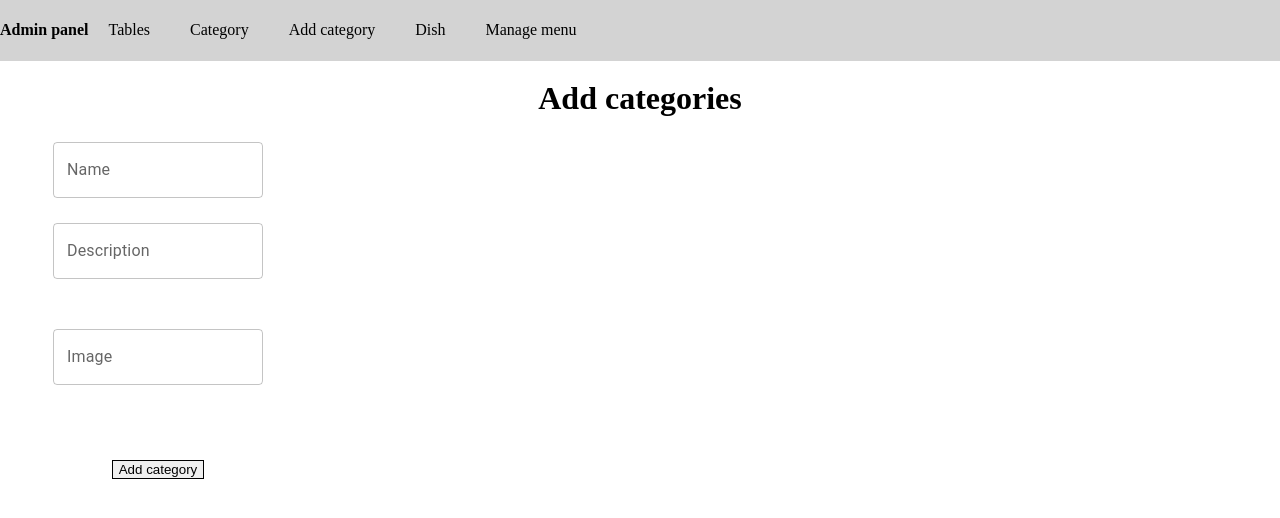
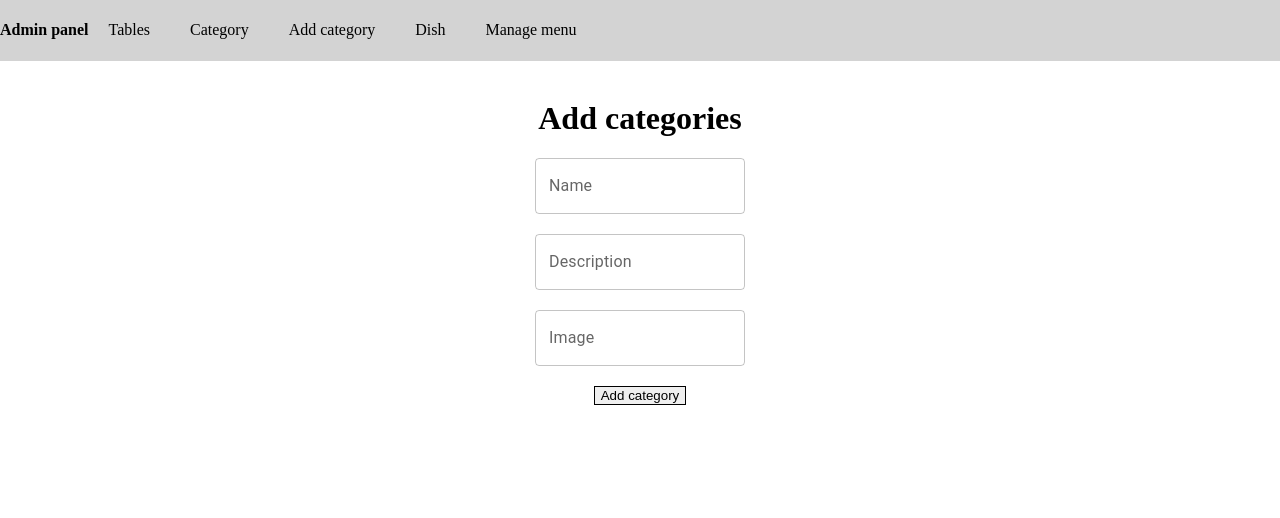
Before and after one commit to DB01-4/24eat-admin, a React (Create React App) app: page /addcategory in a window 1280 px wide. Shown: the top 518 px of the page. Built offline with nearby package versions, Linux system fonts and the light colour scheme; no server answers.

Commit message:
Styled add categories page

```diff
--- a/src/Pages/AddCategory.js
+++ b/src/Pages/AddCategory.js
@@ -3,9 +3,7 @@ import { useForm } from "react-hook-form";
 import axios from "axios";
 import "../Style/categories.css";
 import TextField from '@mui/material/TextField';
-import Button from '@mui/material/Button';
 import useFetch from "../API/useFetch";
-import CategoryList from '../Components/CategoryList';
 
 export default function AddCategory(){
 
@@ -34,13 +32,10 @@ export default function AddCategory(){
 
         return (
             <div>
-                <div>
-                    <h1>Add categories</h1>
-                </div>
+                  <h1 className="title">Add categories</h1>
 
-                 <div className="textfield">
                     <form onSubmit={handleSubmit(onSubmit)}>
-                    <div>
+                    <div className="field">
                     <TextField
                         id="outlined-textarea"
                         label="Name"
@@ -51,7 +46,7 @@ export default function AddCategory(){
                     </div>
                     {errors.exampleRequired && <p>This field is required</p>}
 
-                    <div className="textfield">
+                    <div className="field">
                     <TextField
                         id="outlined-textarea"
                         label="Description"
@@ -62,7 +57,7 @@ export default function AddCategory(){
                     </div>
                     {errors.exampleRequired && <p>This field is required</p>}
 
-                    <div className="textfield">
+                    <div className="field">
                     <TextField
                         id="outlined-textarea"
                         label="Image"
@@ -73,9 +68,10 @@ export default function AddCategory(){
                     </div>
                     {errors.exampleRequired && <p>This field is required</p>}
 
-                    <input className="btn" value="Add category" type="submit" />
+                    <div className="inputbtn">
+                    <input value="Add category" type="submit" />
+                    </div>
                     </form>
-            </div>
-            </div>
+              </div>
         )
 }
--- a/src/Style/categories.css
+++ b/src/Style/categories.css
@@ -1,16 +1,14 @@
-h1 {
+.title {
     text-align: center;
-    margin-top: 80px;
+    margin-top: 100px;
 }
 
-form {
+.field {
     text-align: center;
+    margin-top: 20px;
 }
 
-.textfield {
-    margin-top: 25px;
+.inputbtn {
+    text-align: center;
+    margin-top: 20px;
 }
-
-.btn {
-    margin-top: 25px;
-}
```
